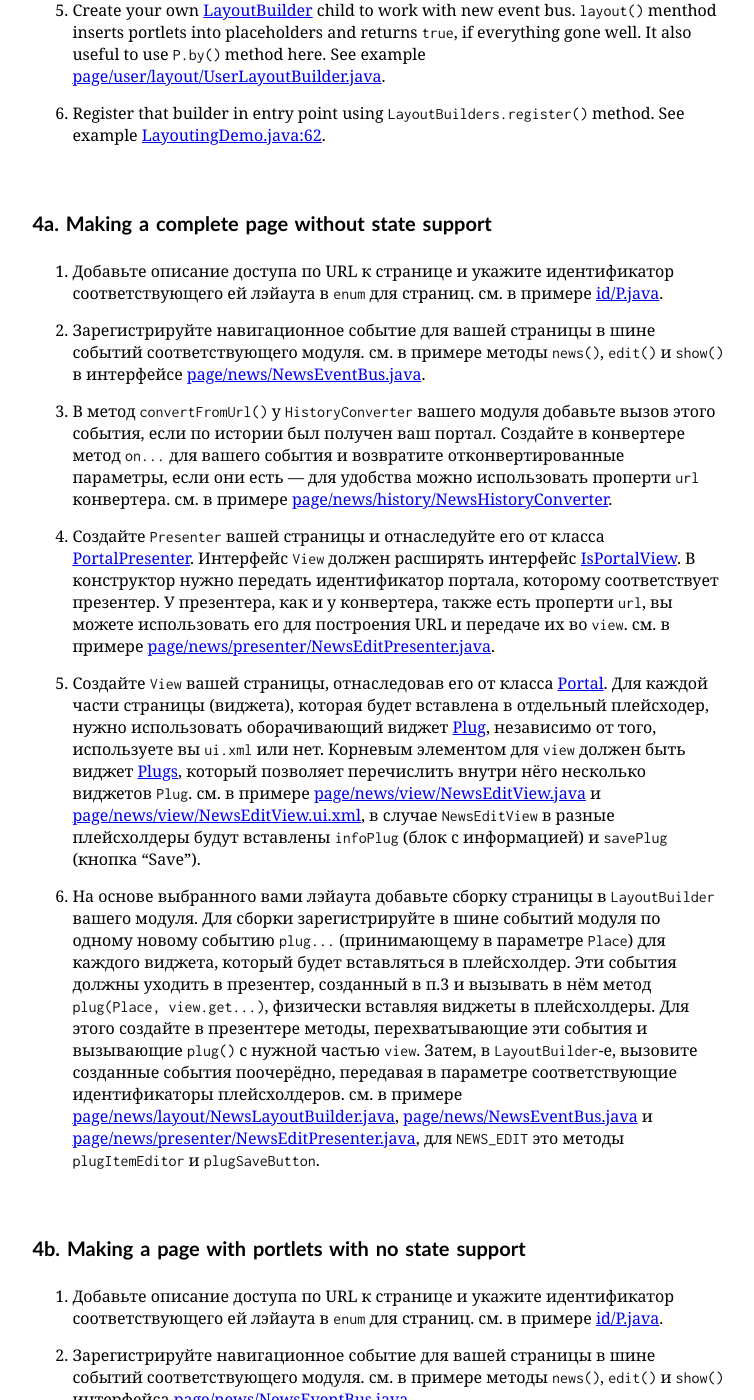
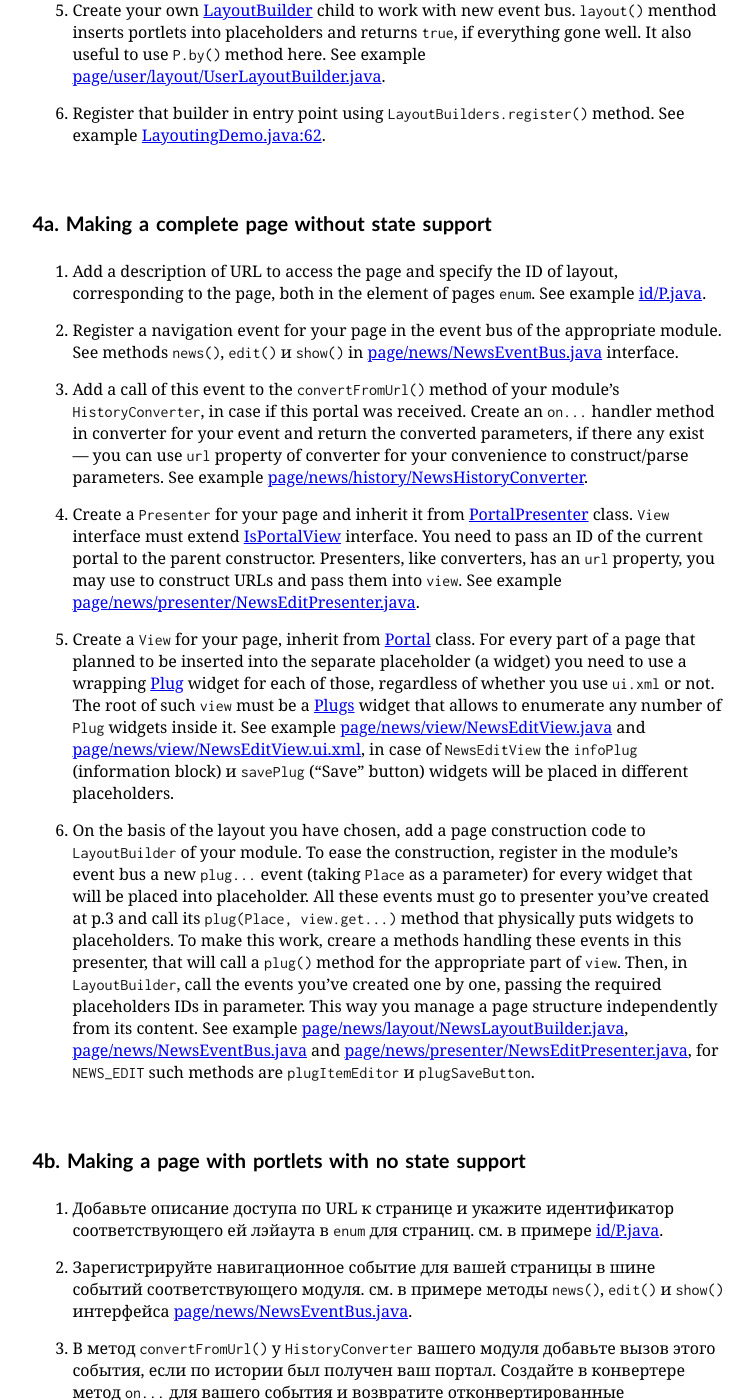
Before and after one commit to shamansir/gwt-mvp4g-layouting-demo, a Jekyll site: the page built from scenario.markdown, in a window 1280 px wide and 1400 px high, scrolled down 3244 px. Shown: the whole window, without its empty margins (262-1016 px from the left). Built offline with Jekyll 4.4.1, drawn with Linux system fonts in a browser that asks for light colours; some web fonts are replaced; some of the changed text lies outside the part shown.

Commit message:
some scenario translation

```diff
--- a/scenario.markdown
+++ b/scenario.markdown
@@ -47,7 +47,7 @@ It is difficult to describe everything with words, sometimes it is easier to loo
 
 ### 3. Making a page group (module)
 
- 1. Add new group ID to groups `enum` для групп. See example [id/G.java][G].
+ 1. Add new group ID to groups `enum`. See example [id/G.java][G].
  1. Crate a group module, no difference from mvp4g module structure. See example [page/user/UserModule.java][UserModule]. Don't forget to add it to `ChildModules` annotation of main event bus. See example [page/main/MainEventBus.java][MainEventBus].
  1. Create an event bus for your group and extend it from [ChildEventBus][]. See example [page/user/UserEventBus.java][UserEventBus].
  1. Create a `HistoryConverter` and extend it from [PortalsHistoryConverter][]. Pass a new group ID to parent constructor. Method `convertFromUrl` is intended to call the required method from event bus depending on the received `PortalUrl`/`Portal` (use `P.by()` from 1.2.1). See example [page/user/history/UserHistoryConverter.java][UserHistoryConverter].
@@ -56,12 +56,12 @@ It is difficult to describe everything with words, sometimes it is easier to loo
 
 ### 4a. Making a complete page without state support
 
- 1. Добавьте описание доступа по URL к странице и укажите идентификатор соответствующего ей лэйаута в `enum` для страниц. см. в примере [id/P.java][P].
- 1. Зарегистрируйте навигационное событие для вашей страницы в шине событий соответствующего модуля. см. в примере методы `news()`, `edit()` и `show()` в интерфейсе [page/news/NewsEventBus.java][NewsEventBus].
- 1. В метод `convertFromUrl()` у `HistoryConverter` вашего модуля добавьте вызов этого события, если по истории был получен ваш портал. Создайте в конвертере метод `on...` для вашего события и возвратите отконвертированные параметры, если они есть — для удобства можно использовать проперти `url` конвертера. см. в примере [page/news/history/NewsHistoryConverter][NewsHistoryConverter].
- 1. Создайте `Presenter` вашей страницы и отнаследуйте его от класса [PortalPresenter][]. Интерфейс `View` должен расширять интерфейс [IsPortalView][]. В конструктор нужно передать идентификатор портала, которому соответствует презентер. У презентера, как и у конвертера, также есть проперти `url`, вы можете использовать его для построения URL и передаче их во `view`. см. в примере [page/news/presenter/NewsEditPresenter.java][NewsEditPresenter].
- 1. Создайте `View` вашей страницы, отнаследовав его от класса [Portal][]. Для каждой части страницы (виджета), которая будет вставлена в отдельный плейсходер, нужно использовать оборачивающий виджет [Plug][], независимо от того, используете вы `ui.xml` или нет. Корневым элементом для `view` должен быть виджет [Plugs][], который позволяет перечислить внутри нёго несколько виджетов `Plug`. см. в примере [page/news/view/NewsEditView.java][NewsEditView] и [page/news/view/NewsEditView.ui.xml][NewsEditView.ux], в случае `NewsEditView` в разные плейсхолдеры будут вставлены `infoPlug` (блок с информацией) и `savePlug` (кнопка "Save").
- 1. На основе выбранного вами лэйаута добавьте сборку страницы в `LayoutBuilder` вашего модуля. Для сборки зарегистрируйте в шине событий модуля по одному новому событию `plug...` (принимающему в параметре `Place`) для каждого виджета, который будет вставляться в плейсхолдер. Эти события должны уходить в презентер, созданный в п.3 и вызывать в нём метод `plug(Place, view.get...)`, физически вставляя виджеты в плейсхолдеры. Для этого создайте в презентере методы, перехватывающие эти события и вызывающие `plug()` с нужной частью `view`. Затем, в `LayoutBuilder`-е, вызовите созданные события поочерёдно, передавая в параметре соответствующие идентификаторы плейсхолдеров. см. в примере [page/news/layout/NewsLayoutBuilder.java][NewsLayoutBuilder], [page/news/NewsEventBus.java][NewsEventBus] и [page/news/presenter/NewsEditPresenter.java][NewsEditPresenter], для `NEWS_EDIT` это методы `plugItemEditor` и `plugSaveButton`.
+ 1. Add a description of URL to access the page and specify the ID of layout, corresponding to the page, both in the element of pages `enum`. See example [id/P.java][P].
+ 1. Register a navigation event for your page in the event bus of the appropriate module. See methods `news()`, `edit()` и `show()` in [page/news/NewsEventBus.java][NewsEventBus] interface.
+ 1. Add a call of this event to the `convertFromUrl()` method of your module's `HistoryConverter`, in case if this portal was received. Create an `on...` handler method in converter for your event and return the converted parameters, if there any exist — you can use `url` property of converter for your convenience to construct/parse parameters. See example [page/news/history/NewsHistoryConverter][NewsHistoryConverter].
+ 1. Create a `Presenter` for your page and inherit it from [PortalPresenter][] class. `View` interface must extend [IsPortalView][] interface. You need to pass an ID of the current portal to the parent constructor. Presenters, like converters, has an `url` property, you may use to construct URLs and pass them into `view`. See example [page/news/presenter/NewsEditPresenter.java][NewsEditPresenter].
+ 1. Create a `View` for your page, inherit from [Portal][] class. For every part of a page that planned to be inserted into the separate placeholder (a widget) you need to use a wrapping [Plug][] widget for each of those, regardless of whether you use `ui.xml` or not. The root of such `view` must be a [Plugs][] widget that allows to enumerate any number of `Plug` widgets inside it. See example [page/news/view/NewsEditView.java][NewsEditView] and [page/news/view/NewsEditView.ui.xml][NewsEditView.ux], in case of `NewsEditView` the `infoPlug` (information block) и `savePlug` ("Save" button) widgets will be placed in different placeholders.
+ 1. On the basis of the layout you have chosen, add a page construction code to `LayoutBuilder` of your module. To ease the construction, register in the module's event bus a new `plug...` event (taking `Place` as a parameter) for every widget that will be placed into placeholder. All these events must go to presenter you've created at p.3 and call its `plug(Place, view.get...)` method that physically puts widgets to placeholders. To make this work, creare a methods handling these events in this presenter, that will call a `plug()` method for the appropriate part of  `view`. Then, in `LayoutBuilder`, call the events you've created one by one, passing the required placeholders IDs in parameter. This way you manage a page structure independently from its content. See example [page/news/layout/NewsLayoutBuilder.java][NewsLayoutBuilder], [page/news/NewsEventBus.java][NewsEventBus] and [page/news/presenter/NewsEditPresenter.java][NewsEditPresenter], for `NEWS_EDIT` such methods are `plugItemEditor` и `plugSaveButton`.
 
 ### 4b. Making a page with portlets with no state support
 
```
